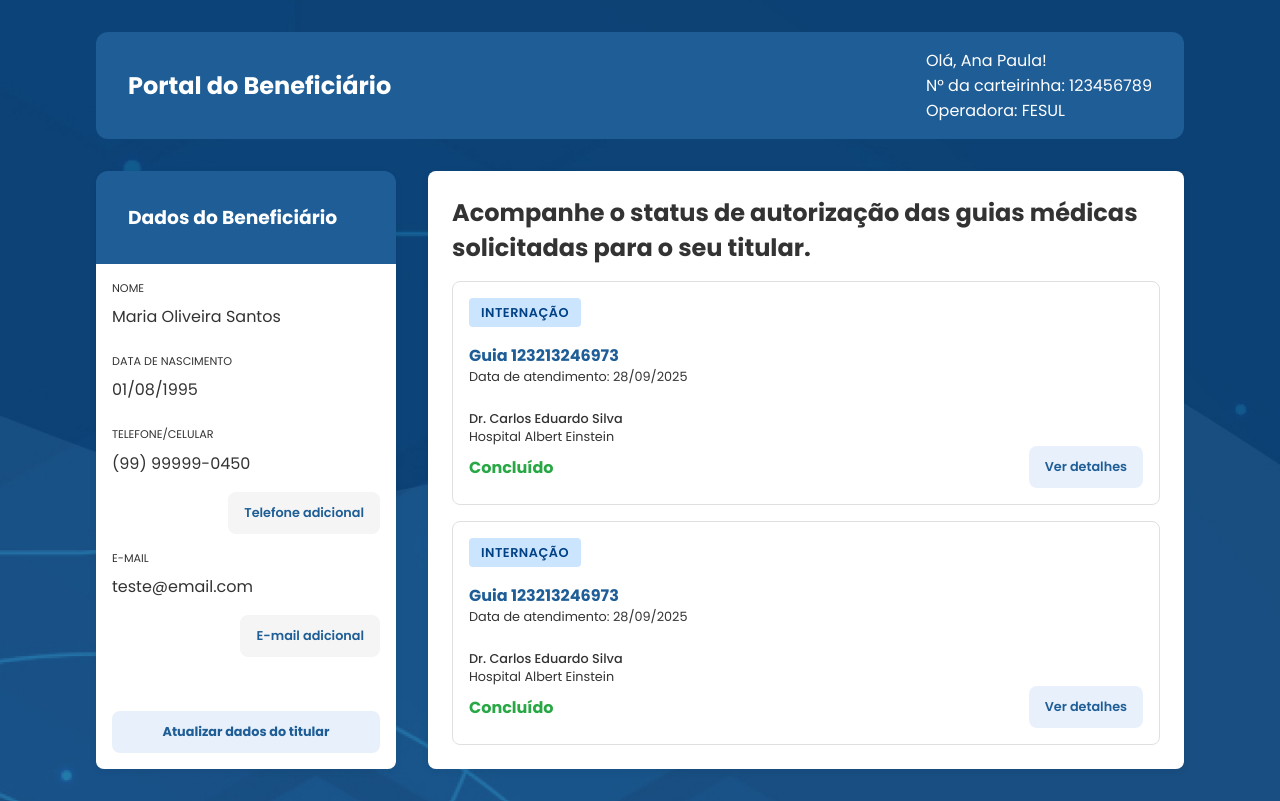
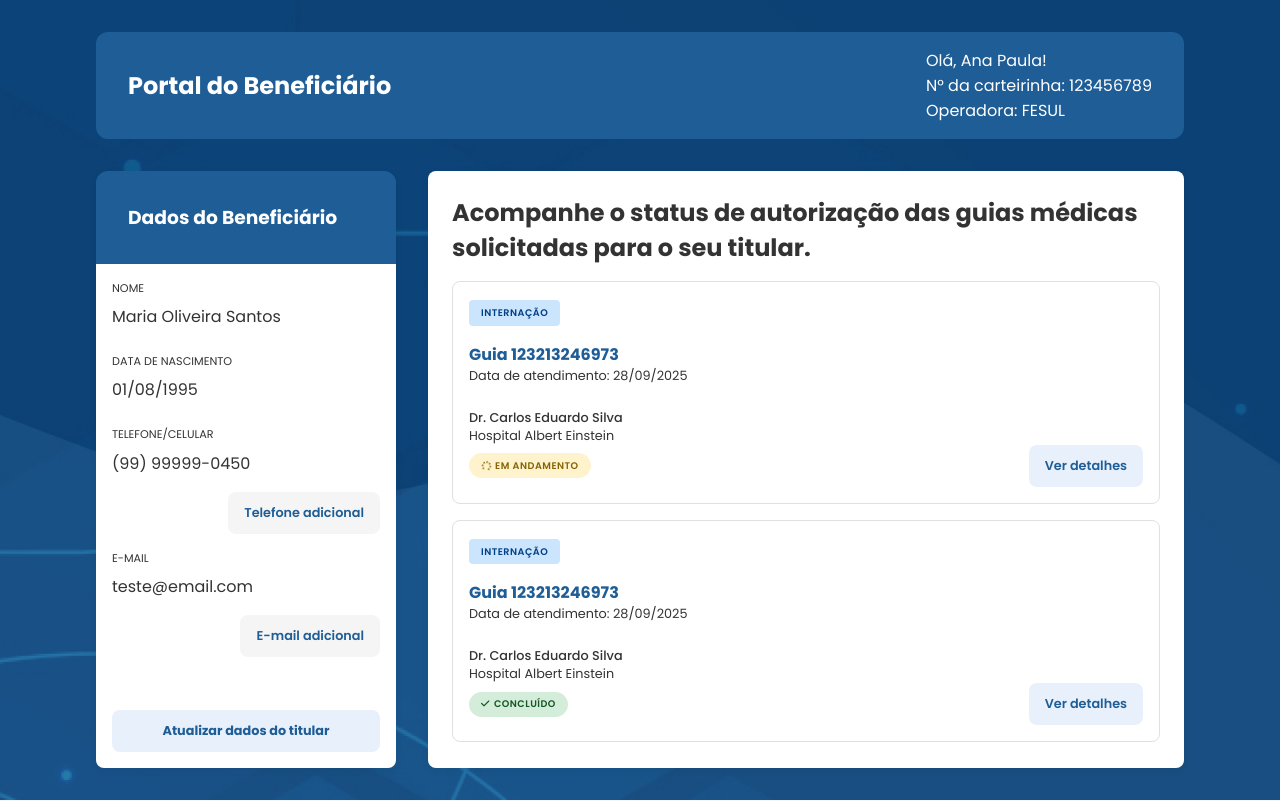
Before and after one commit to pmff95/advicehealth, a React (Vite) app: page / in a window 1280 px wide. Both pictures are taken after a click on the button "Login". Built offline with nearby package versions, Linux system fonts and the light colour scheme; a small style sheet from the web is missing.

Commit message:
Add status enum component with Font Awesome icons

```diff
--- a/index.html
+++ b/index.html
@@ -11,6 +11,13 @@
       href="https://fonts.googleapis.com/css2?family=Poppins:wght@400;500;600;700&display=swap"
       rel="stylesheet"
     />
+    <link
+      rel="stylesheet"
+      href="https://cdnjs.cloudflare.com/ajax/libs/font-awesome/6.5.1/css/all.min.css"
+      integrity="sha512-bxVdyJqV0R7Yk8vLwawxjUY8ailqXF/w3vGN9VOGBev5nYeD1yfknhk+aoCA8DmF5asJ5AZt0fjOEtp5uWZL0w=="
+      crossorigin="anonymous"
+      referrerpolicy="no-referrer"
+    />
   </head>
   <body>
     <div id="root"></div>
--- /dev/null
+++ b/src/components/StatusTag.tsx
@@ -0,0 +1,41 @@
+import Tag from "./Tag";
+import { STATUS } from "../enums/status";
+import type { Status } from "../enums/status";
+
+const statusConfig: Record<Status, { label: string; icon: string; severity: "success" | "info" | "warning" }> = {
+  [STATUS.CONCLUIDO]: {
+    label: "Concluído",
+    icon: "fa-solid fa-check",
+    severity: "success",
+  },
+  [STATUS.FINALIZADO]: {
+    label: "Finalizado",
+    icon: "fa-solid fa-flag-checkered",
+    severity: "info",
+  },
+  [STATUS.EM_ANDAMENTO]: {
+    label: "Em andamento",
+    icon: "fa-solid fa-spinner fa-spin",
+    severity: "warning",
+  },
+};
+
+interface StatusTagProps {
+  status: Status;
+}
+
+export default function StatusTag({ status }: StatusTagProps) {
+  const { label, icon, severity } = statusConfig[status];
+  return (
+    <Tag
+      value={
+        <>
+          <i className={icon} style={{ marginRight: "0.25rem" }}></i>
+          {label}
+        </>
+      }
+      severity={severity}
+      rounded
+    />
+  );
+}
--- a/src/components/Tag.tsx
+++ b/src/components/Tag.tsx
@@ -1,7 +1,8 @@
+import type { ReactNode } from "react";
 import "./Tag.css";
 
 interface TagProps {
-  value: string;
+  value: ReactNode;
   severity?: "success" | "info" | "warning" | "danger"; // opcional
   rounded?: boolean; // opcional para deixar estilo "pill"
 }
--- /dev/null
+++ b/src/enums/status.ts
@@ -0,0 +1,7 @@
+export const STATUS = {
+  CONCLUIDO: "CONCLUIDO",
+  FINALIZADO: "FINALIZADO",
+  EM_ANDAMENTO: "EM_ANDAMENTO",
+} as const;
+
+export type Status = (typeof STATUS)[keyof typeof STATUS];
--- a/src/pages/Dashboard.css
+++ b/src/pages/Dashboard.css
@@ -31,7 +31,7 @@
   flex-direction: column;
 }
 
-.guide span:not(.status) {
+.guide span:not(.tag) {
   font-size: 0.8rem;
 }
 
@@ -51,8 +51,3 @@
   justify-content: space-between;
   align-items: center;
 }
-
-.status {
-  color: #28a745;
-  font-weight: bold;
-}
--- a/src/pages/Dashboard.tsx
+++ b/src/pages/Dashboard.tsx
@@ -5,6 +5,9 @@ import BeneficiaryCard from "../components/BeneficiaryCard";
 import Button from "../components/Button";
 import "./Dashboard.css";
 import Tag from "../components/Tag";
+import StatusTag from "../components/StatusTag";
+import { STATUS } from "../enums/status";
+import type { Status } from "../enums/status";
 
 interface Step {
   title: string;
@@ -19,7 +22,7 @@ interface Guide {
   date: string;
   doctor: string;
   hospital: string;
-  status: string;
+  status: Status;
   steps: Step[];
 }
 
@@ -31,7 +34,7 @@ const guides: Guide[] = [
     date: "28/09/2025",
     doctor: "Dr. Carlos Eduardo Silva",
     hospital: "Hospital Albert Einstein",
-    status: "Concluído",
+    status: STATUS.EM_ANDAMENTO,
     steps: [
       {
         title: "Finalizado",
@@ -69,7 +72,7 @@ const guides: Guide[] = [
     date: "28/09/2025",
     doctor: "Dr. Carlos Eduardo Silva",
     hospital: "Hospital Albert Einstein",
-    status: "Concluído",
+    status: STATUS.CONCLUIDO,
     steps: [
       {
         title: "Finalizado",
@@ -132,7 +135,7 @@ export default function Dashboard() {
               </span>
               <span>{g.hospital}</span>
               <div className="guide-actions">
-                <span className="status">{g.status}</span>
+                <StatusTag status={g.status} />
                 <Button variant="secondary" onClick={() => setSelected(g)}>
                   Ver detalhes
                 </Button>
```
